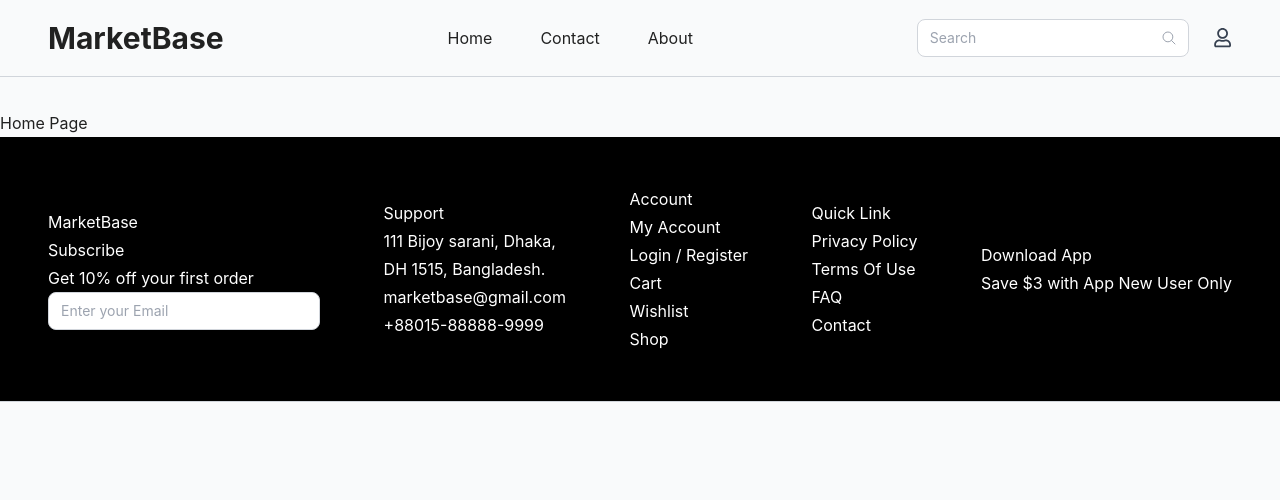
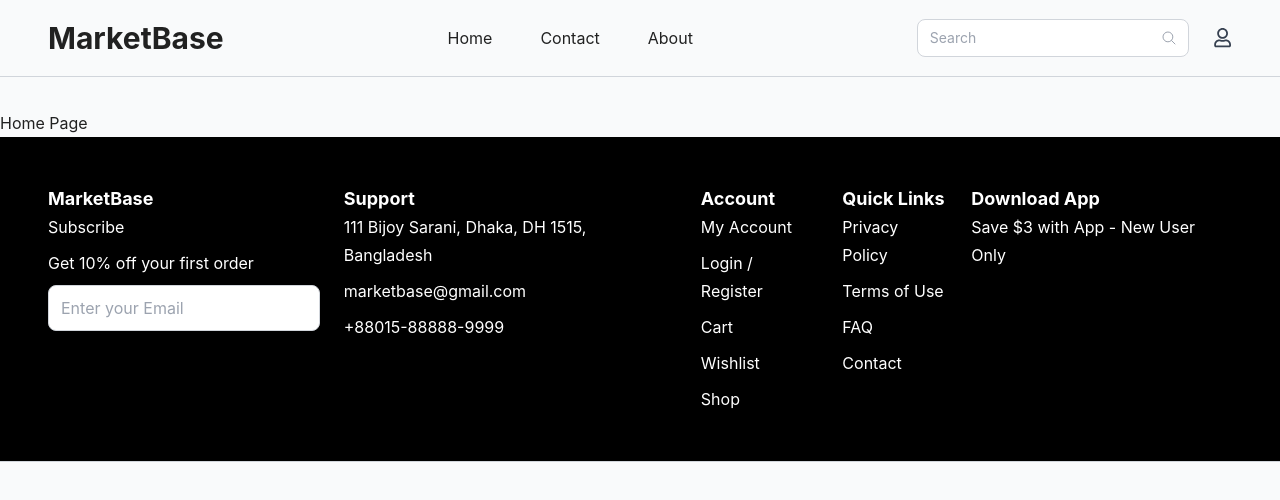
Before and after one commit to muskanmi/marketBase, a Next.js app in the folder frontend/: page / in a window 1280 px wide. Shown: the top 500 px of the page. Built offline with nearby package versions, Linux system fonts and the light colour scheme.

Commit message:
refactor code of header and footer

```diff
--- a/frontend/components/Footer.js
+++ b/frontend/components/Footer.js
@@ -1,61 +1,82 @@
-import React from "react";
+import Link from "next/link";
 
 const Footer = () => {
   return (
-    <section>
-      <div className="flex flex-col items-center justify-between w-full p-12 text-white bg-black border-b border-gray-300 md:flex-row md:space-x-6 md:px-12">
+    <footer className="p-12 text-white bg-black border-b border-gray-300">
+      <div className="flex flex-col justify-between w-full space-y-8 md:flex-row md:space-y-0 md:space-x-6">
         <div>
-          <h1>MarketBase</h1>
-          <ul>
+          <h1 className="text-lg font-bold">MarketBase</h1>
+          <ul className="space-y-2">
             <li>Subscribe</li>
             <li>Get 10% off your first order</li>
             <li>
               <input
-                type="text"
+                type="email"
                 placeholder="Enter your Email"
-                className="w-full px-3 py-2 pr-10 text-sm text-black border border-gray-300 rounded-lg focus:outline-none focus:border-blue-500"
+                className="w-full px-3 py-2 text-black border border-gray-300 rounded-lg focus:outline-none focus:border-blue-500"
               />
             </li>
           </ul>
         </div>
+
         <div>
-          <h1>Support</h1>
-          <ul>
+          <h1 className="text-lg font-bold">Support</h1>
+          <address className="space-y-2 not-italic">
+            <p>111 Bijoy Sarani, Dhaka, DH 1515, Bangladesh</p>
+            <p>
+              <a href="mailto:marketbase@gmail.com">marketbase@gmail.com</a>
+            </p>
+            <p>
+              <a href="tel:+88015888889999">+88015-88888-9999</a>
+            </p>
+          </address>
+        </div>
+
+        <div>
+          <h1 className="text-lg font-bold">Account</h1>
+          <ul className="space-y-2">
             <li>
-              111 Bijoy sarani, Dhaka,
-              <br /> DH 1515, Bangladesh.
+              <Link href="/account">My Account</Link>
             </li>
-            <li>marketbase@gmail.com</li>
-            <li>+88015-88888-9999</li>
+            <li>
+              <Link href="/login">Login / Register</Link>
+            </li>
+            <li>
+              <Link href="/cart">Cart</Link>
+            </li>
+            <li>
+              <Link href="/wishlist">Wishlist</Link>
+            </li>
+            <li>
+              <Link href="/shop">Shop</Link>
+            </li>
           </ul>
         </div>
+
         <div>
-          <h1>Account</h1>
-          <ul>
-            <li>My Account</li>
-            <li>Login / Register</li>
-            <li>Cart</li>
-            <li>Wishlist</li>
-            <li>Shop</li>
+          <h1 className="text-lg font-bold">Quick Links</h1>
+          <ul className="space-y-2">
+            <li>
+              <Link href="/privacy">Privacy Policy</Link>
+            </li>
+            <li>
+              <Link href="/terms">Terms of Use</Link>
+            </li>
+            <li>
+              <Link href="/faq">FAQ</Link>
+            </li>
+            <li>
+              <Link href="/contact">Contact</Link>
+            </li>
           </ul>
         </div>
+
         <div>
-          <h1>Quick Link</h1>
-          <ul>
-            <li>Privacy Policy</li>
-            <li>Terms Of Use</li>
-            <li>FAQ</li>
-            <li>Contact</li>
-          </ul>
-        </div>
-        <div>
-          <h1>Download App</h1>
-          <ul>
-            <li>Save $3 with App New User Only</li>
-          </ul>
+          <h1 className="text-lg font-bold">Download App</h1>
+          <p>Save $3 with App - New User Only</p>
         </div>
       </div>
-    </section>
+    </footer>
   );
 };
 
--- a/frontend/components/Header.js
+++ b/frontend/components/Header.js
@@ -11,21 +11,14 @@ const Header = () => {
   const [isLoggedIn, setIsLoggedIn] = useState(false);
   const dropdownRef = useRef(null);
 
-  const toggleDropdown = () => {
-    setDropdownOpen(!dropdownOpen);
-  };
-
-  const handleClickOutside = (event) => {
-    if (dropdownRef.current && !dropdownRef.current.contains(event.target)) {
-      setDropdownOpen(false);
-    }
-  };
-
   useEffect(() => {
+    const handleClickOutside = (e) => {
+      if (dropdownRef.current && !dropdownRef.current.contains(e.target)) {
+        setDropdownOpen(false);
+      }
+    };
     document.addEventListener("mousedown", handleClickOutside);
-    return () => {
-      document.removeEventListener("mousedown", handleClickOutside);
-    };
+    return () => document.removeEventListener("mousedown", handleClickOutside);
   }, []);
 
   return (
@@ -37,7 +30,7 @@ const Header = () => {
         </div>
 
         {/* Navigation Links */}
-        <div className="w-full md:w-auto">
+        <nav className="w-full md:w-auto">
           <div className="flex flex-col items-center justify-between w-full p-3 md:flex-row">
             <Link href="/" className="px-6 py-3 hover:underline">
               Home
@@ -49,7 +42,7 @@ const Header = () => {
               About
             </Link>
           </div>
-        </div>
+        </nav>
 
         {/* Search Bar & Icons */}
         <div className="flex items-center justify-between w-full space-x-3 md:space-x-6 md:w-auto md:justify-end">
@@ -64,7 +57,10 @@ const Header = () => {
 
           {/* User Icon with Dropdown */}
           <div className="relative flex" ref={dropdownRef}>
-            <button onClick={toggleDropdown} className="focus:outline-none">
+            <button
+              onClick={() => setDropdownOpen((prev) => !prev)}
+              className="focus:outline-none"
+            >
               <FaRegUser
                 size="1.2rem"
                 className="text-gray-700 hover:text-blue-500"
@@ -131,10 +127,9 @@ const Header = () => {
             )}
           </div>
 
-          {/* Favorite and Cart Icons */}
-          {router.pathname !== "/signin" &&
-            router.pathname !== "/signup" &&
-            isLoggedIn && (
+          {isLoggedIn &&
+            router.pathname !== "/signin" &&
+            router.pathname !== "/signup" && (
               <>
                 <FaRegHeart
                   size="1.2rem"
```
